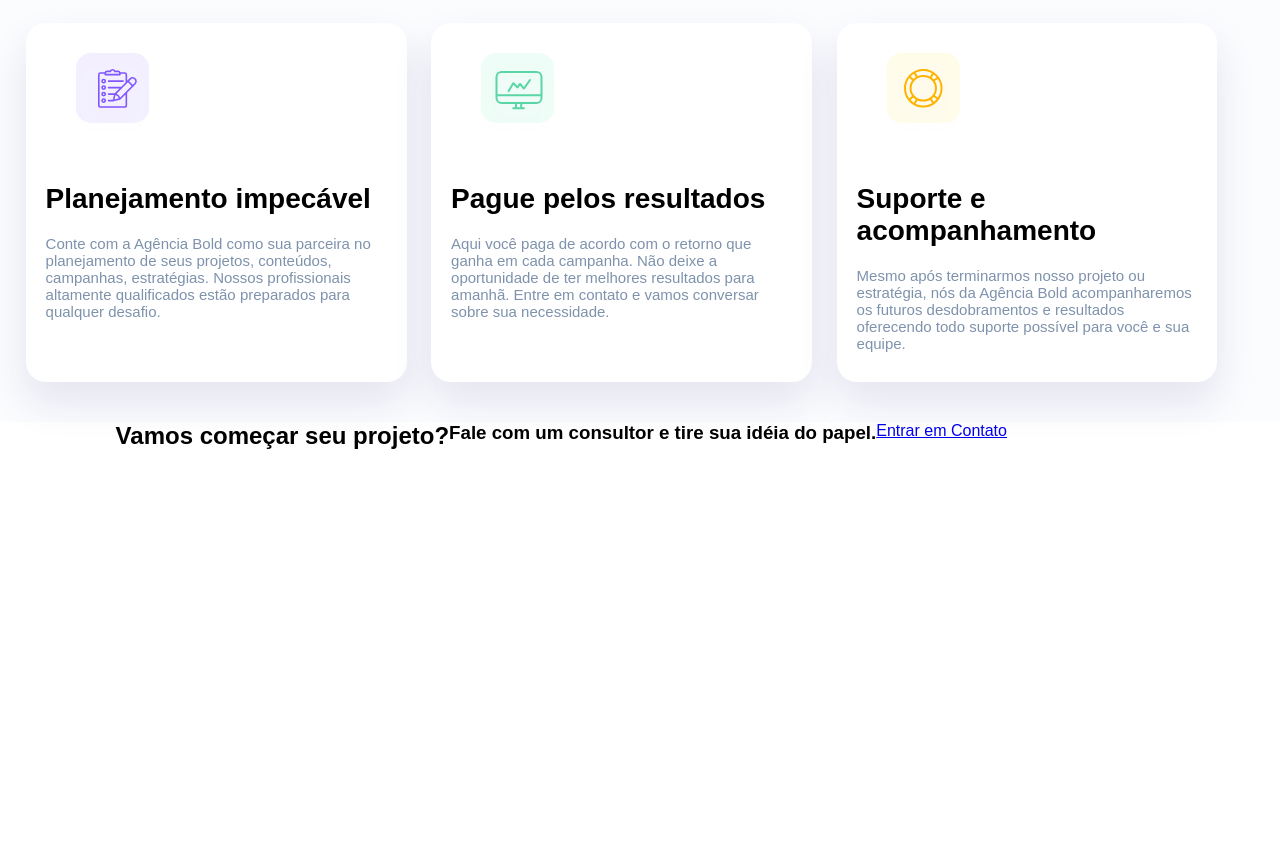
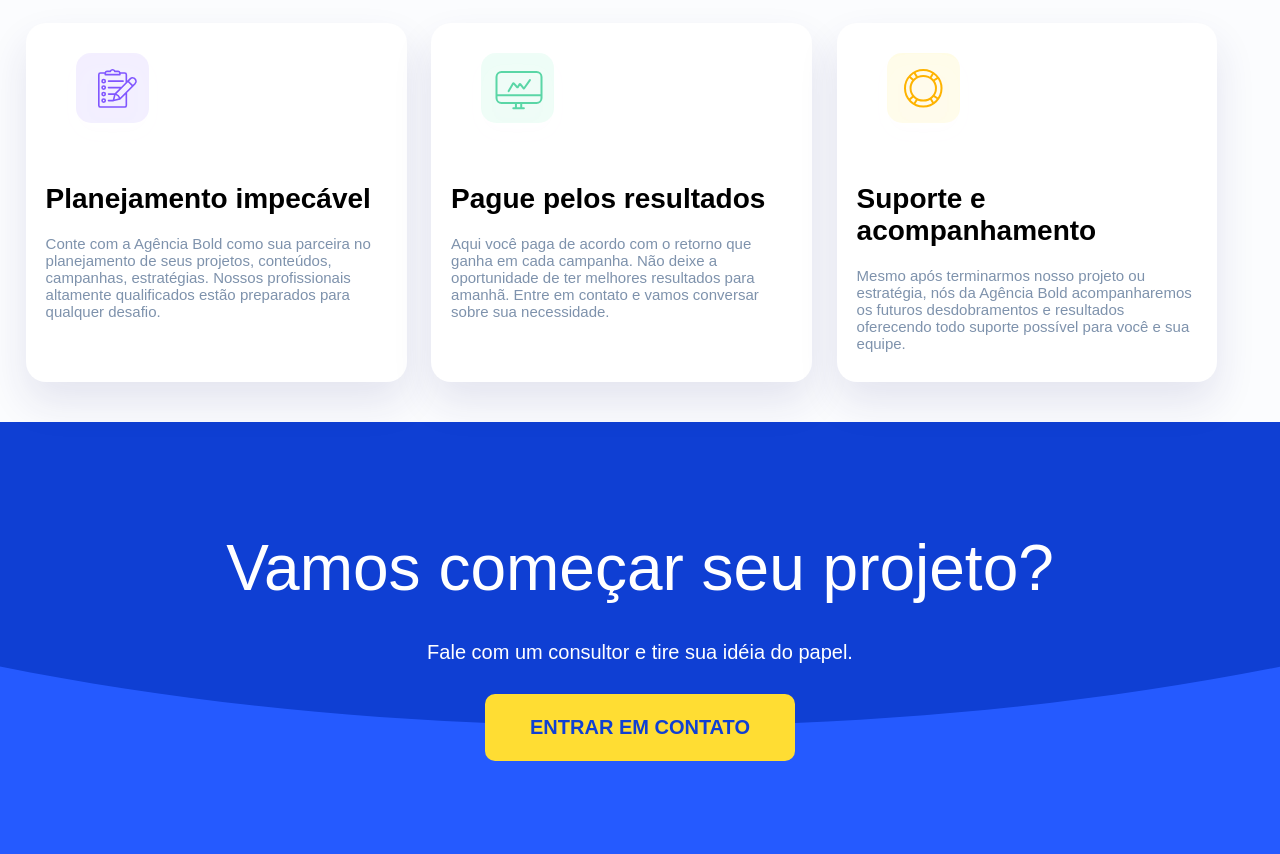
Before and after one commit to eilincoln/projeto-agencia-bold, a plain HTML site: page index.html in a window 1280 px wide. Shown: the part 1418-2272 px from the top of the page. Before the commit the page ends 1868 px from the top, so only its background shows below. Drawn offline with Linux system fonts and the light colour scheme.

Commit message:
adicionando cta do projeto

```diff
--- a/index.html
+++ b/index.html
@@ -64,13 +64,11 @@
             </div><!--center-->
         </section><!--porque-nos-->
 
+        <section class="cta">
+                <h2>Vamos começar seu projeto?</h2>
+                <h4>Fale com um consultor e tire sua idéia do papel.</h4>
+                <a href="" class="cta-btn">Entrar em contato</a>
+        </section><!--chama-acao-->
 
-        <section class="cta">
-            <div class="center">
-                <h2>Vamos começar seu projeto?</h2>
-                <h3>Fale com um consultor e tire sua idéia do papel.</h3>
-                <a href="#">Entrar em Contato</a>
-            </div><!--center-->
-        </section><!--cta-->
     </body>
 </html>
--- a/style.css
+++ b/style.css
@@ -133,6 +133,42 @@ section.porque-nos > .center > p{
     margin-bottom: 20px;
 }
 
+section.cta {
+    background-image: url(./img/banner-meio2.svg);
+    padding: 20px 20px;
+    min-height: 432px;
+    background-size: cover;
+    background-position: center;
+    text-align: center;
+    color: #FFFFFF;
+}
+
+section.cta h2 {
+    margin-top:89px;
+    font-weight: normal;
+    font-size: 64px;
+}
+
+section.cta h4 {
+    margin-top: 36px;
+    /* margin-bottom: 20px; */
+    font-weight: normal;
+    font-size: 20px;
+}
+
+.cta-btn {
+    display: inline-block;
+    margin-top: 30px;
+    background-color: #FFDD33;
+    color: #0F3FD3;
+    padding: 22px 45px;
+    text-transform: uppercase;
+    font-size: 20px;
+    border-radius: 10px;
+    text-decoration: none;
+    font-weight: bold;
+}
+
 @media screen and (max-width: 936px) {
     .box-diferenciais h3 {
         font-size: 20px;
```
Also changed, not shown: img/banner-meio2.svg (added).
